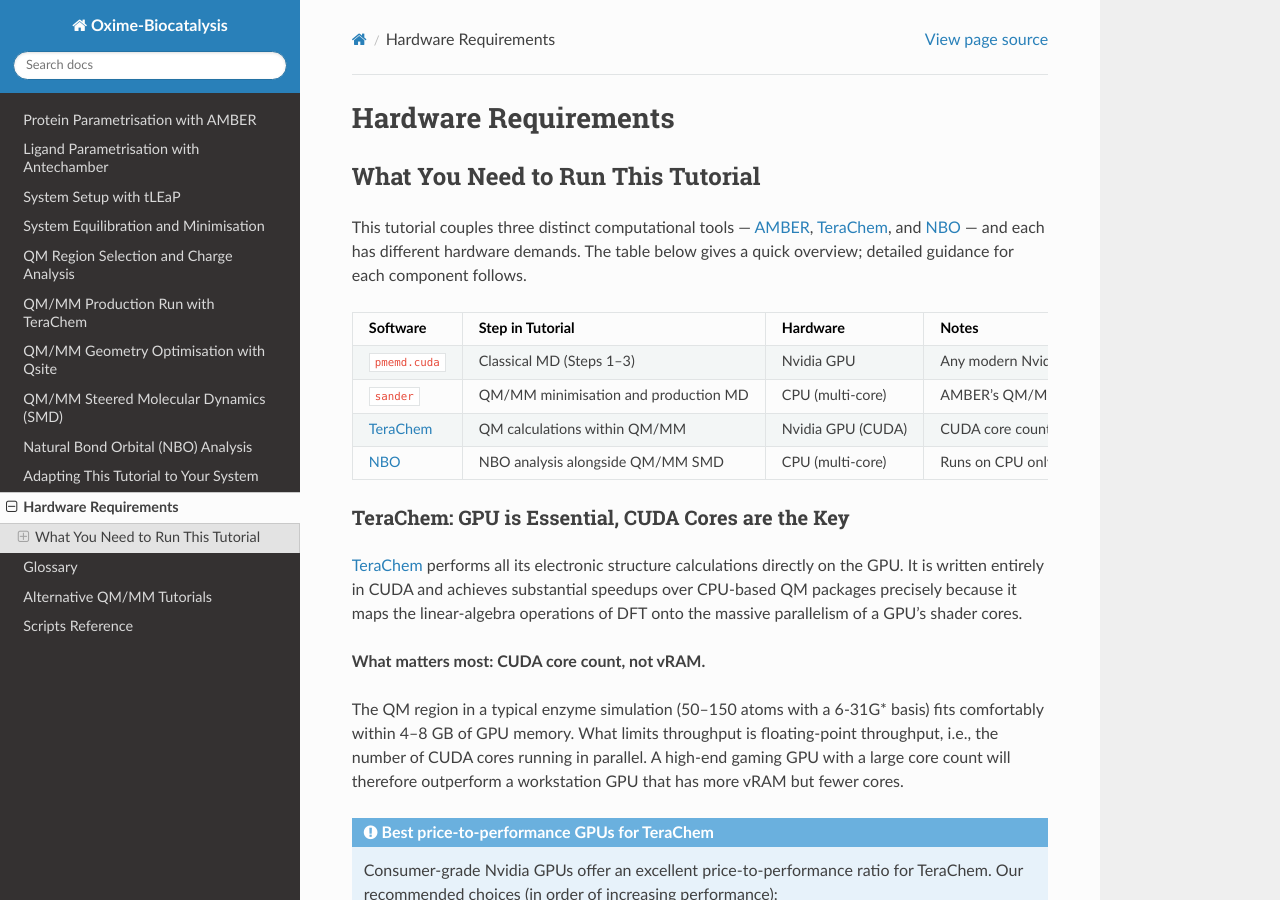
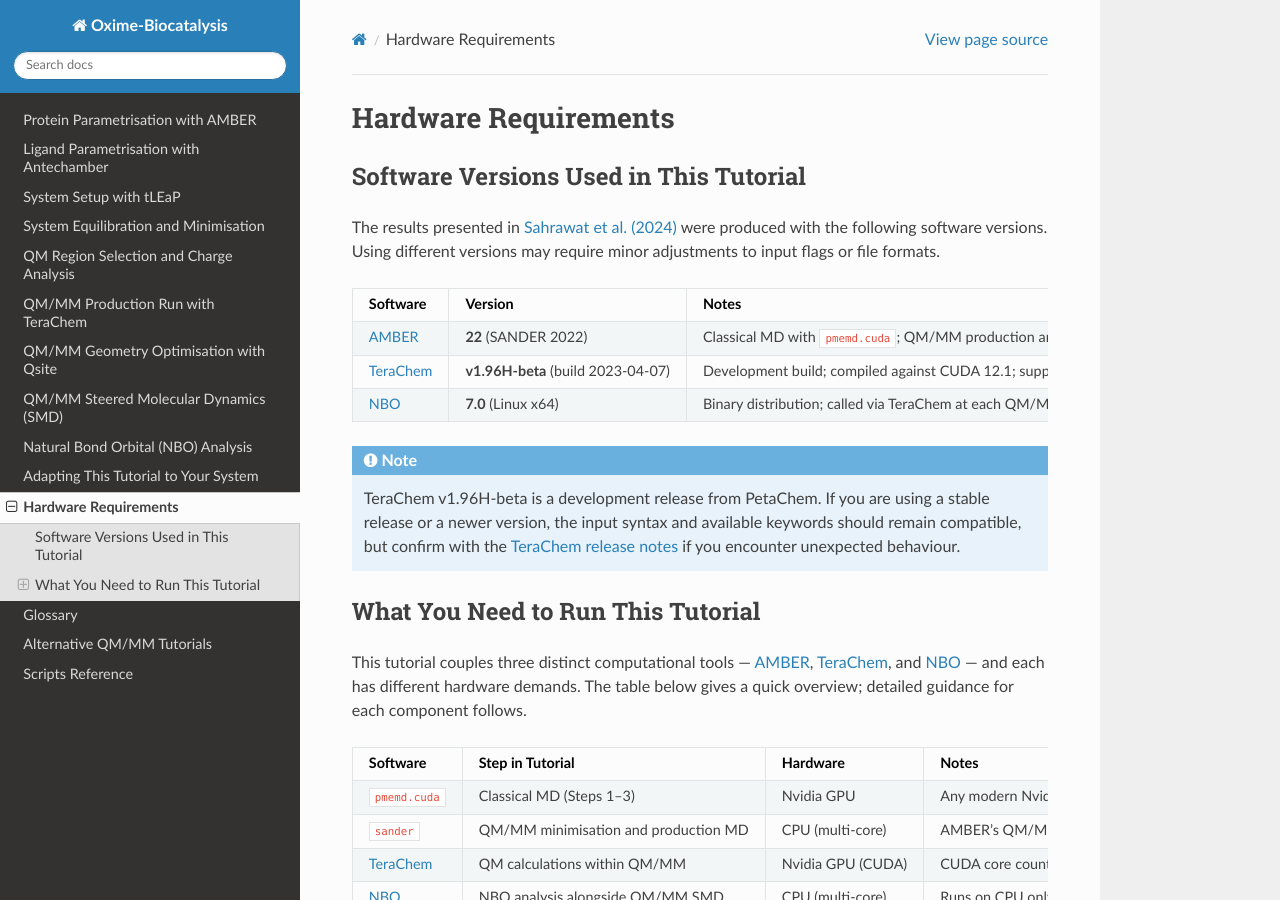
Before and after one commit to hopanoid/Enzyme-Reaction-Dynamics-Tutorial, a Sphinx documentation site: the page built from docs/source/hardware.rst, in a window 1280 px wide and 900 px high. Built offline with Sphinx 7.4.7 and the Read the Docs theme 3.1.0, drawn with Linux system fonts in a browser that asks for light colours.

Commit message:
Add software version table: AMBER 22, TeraChem v1.96H-beta (CUDA 12.1), NBO 7.0

```diff
--- a/docs/source/hardware.rst
+++ b/docs/source/hardware.rst
@@ -5,11 +5,43 @@
 
 .. meta::
    :description: Hardware requirements for QM/MM simulations with AMBER, TeraChem and NBO. GPU recommendations for TeraChem CUDA, pmemd.cuda and CPU requirements for sander QM/MM and NBO analysis.
-   :keywords: TeraChem GPU requirements, AMBER pmemd.cuda GPU, sander CPU QM/MM, NBO CPU, CUDA cores, RTX 3090, RTX 4090, Nvidia GPU QM/MM
+   :keywords: TeraChem v1.96 GPU requirements, AMBER 22 pmemd.cuda GPU, sander CPU QM/MM, NBO 7 CPU, CUDA 12 cores, RTX 3090, RTX 4090, Nvidia GPU QM/MM
 
 ****************************
 Hardware Requirements
 ****************************
+
+==========================================
+Software Versions Used in This Tutorial
+==========================================
+
+The results presented in `Sahrawat et al. (2024)`_ were produced with the following software versions.
+Using different versions may require minor adjustments to input flags or file formats.
+
+.. list-table::
+   :header-rows: 1
+   :widths: 20 25 55
+
+   * - Software
+     - Version
+     - Notes
+   * - AMBER_
+     - **22** (SANDER 2022)
+     - Classical MD with ``pmemd.cuda``; QM/MM production and SMD with ``sander``
+   * - TeraChem_
+     - **v1.96H-beta** (build 2023-04-07)
+     - Development build; compiled against CUDA 12.1; supports SM 5.0–9.0 (Turing, Ampere, Ada)
+   * - NBO_
+     - **7.0** (Linux x64)
+     - Binary distribution; called via TeraChem at each QM/MM SMD step
+
+.. note::
+
+        TeraChem v1.96H-beta is a development release from PetaChem. If you are using a stable
+        release or a newer version, the input syntax and available keywords should remain compatible,
+        but confirm with the `TeraChem release notes <http://www.petachem.com/products.html>`_ if
+        you encounter unexpected behaviour.
+
 
 ==========================================
 What You Need to Run This Tutorial
--- a/docs/source/index.rst
+++ b/docs/source/index.rst
@@ -77,9 +77,9 @@
 Workflow overview
 =================
 
-For this tutorial we'll use Amber_ (2021, 2022 should
-work) to set up the system, combined with Terachem_ to run the QM/MM simulations, and NBO_ to
-perform orbital analysis. An initial structure is provided, which can be found in the
+For this tutorial we'll use Amber_ (v22) to set up the system, combined with TeraChem_ (v1.96H-beta,
+CUDA 12.1) to run the QM/MM simulations, and NBO_ (v7.0) to perform orbital analysis.
+Exact version details and hardware requirements are documented in the :doc:`hardware` page. An initial structure is provided, which can be found in the
 :repodir:`tutorial/metadata/input_structures` directory, as well as the input files that
 are necessary for running Amber. The overall workflow consists of the following steps:
 
```
